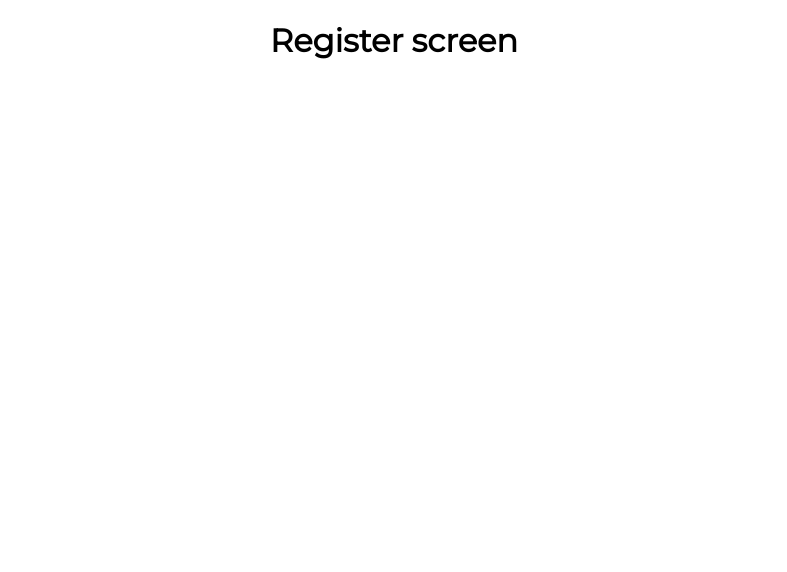
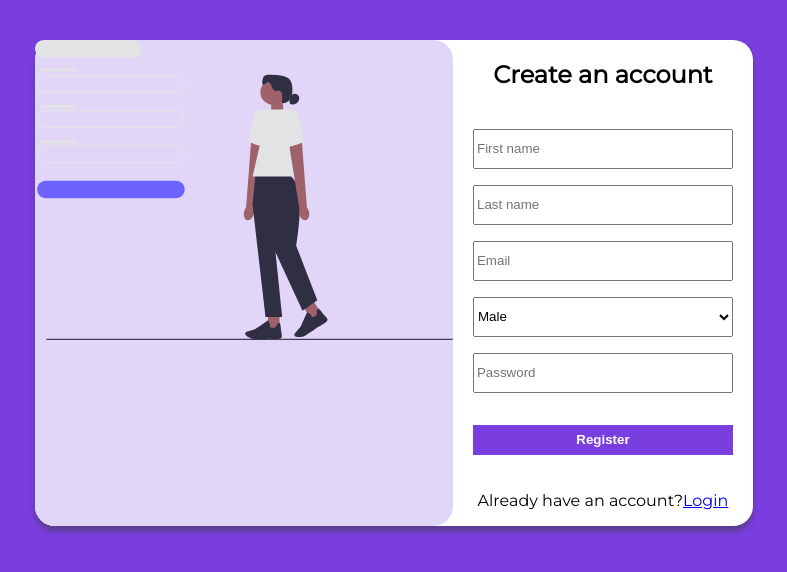
Before and after one commit to Nhatgoodkid/nodejs-chat-application, a React (Create React App) app in the folder frontend-mini-webchat/: page /auth/register in a window 1280 px wide. Shown: the top 572 px of the page, without its empty margins (246-1033 px from the left). Built offline with nearby package versions, Linux system fonts and the light colour scheme.

Commit message:
Creating and styling Register component

```diff
--- a/frontend-mini-webchat/package.json
+++ b/frontend-mini-webchat/package.json
@@ -16,7 +16,8 @@
         "start": "react-scripts start",
         "build": "react-scripts build",
         "test": "react-scripts test",
-    "eject": "react-scripts eject"
+        "eject": "react-scripts eject",
+        "beautiful": "prettier --single-quote --trailing-comma all --tab-width 4 --write **/*.{js,json,scss}"
     },
     "eslintConfig": {
         "extends": [
@@ -37,6 +38,7 @@
         ]
     },
     "devDependencies": {
+        "prettier": "^2.8.7",
         "sass": "^1.60.0"
     }
 }
--- a/frontend-mini-webchat/src/App.js
+++ b/frontend-mini-webchat/src/App.js
@@ -3,7 +3,7 @@ import Login from './components/Auth/Login';
 import Register from './components/Auth/Register';
 import Chat from './components/Chat/Chat';
 
-import { BrowserRouter as Router, Route, Switch } from 'react-router-dom'
+import { BrowserRouter as Router, Route, Switch } from 'react-router-dom';
 import './App.scss';
 
 function App() {
--- a/frontend-mini-webchat/src/assets/scss/_variable.scss
+++ b/frontend-mini-webchat/src/assets/scss/_variable.scss
@@ -1,2 +1,2 @@
-$bg-main: #793EDD;
-$bg-light: #E2D6F8;
+$bg-main: #793edd;
+$bg-light: #e2d6f8;
--- a/frontend-mini-webchat/src/components/Auth/Auth.scss
+++ b/frontend-mini-webchat/src/components/Auth/Auth.scss
@@ -1,14 +1,14 @@
 @import '../../assets/scss/variable';
 
-#auth-container{
+#auth-container {
     min-height: 100vh;
     background-color: $bg-main;
 
-    #auth-card{
+    #auth-card {
         display: flex;
         justify-content: center;
 
-        &>div{
+        & > div {
             display: flex;
             flex-direction: row;
             min-width: 500px;
@@ -16,35 +16,36 @@
             background-color: white;
             border-radius: 20px;
 
-            #image-section{
+            #image-section {
                 background-color: $bg-light;
                 border-radius: 20px;
 
-                img{
+                img {
                     max-height: 300px;
                     min-width: 100%;
                 }
             }
 
-            #form-section{
+            #form-section {
                 min-width: 300px;
 
-                h2{
+                h2 {
                     text-align: center;
                 }
 
-                form{
+                form {
                     padding: 20px;
 
-                    .input-field{
-                        input{
+                    .input-field {
+                        input,
+                        select {
                             height: 40px;
                             width: 100%;
                             box-sizing: border-box;
                         }
                     }
 
-                    button{
+                    button {
                         width: 100%;
                         height: 30px;
                         background-color: $bg-main;
--- a/frontend-mini-webchat/src/components/Auth/Login.js
+++ b/frontend-mini-webchat/src/components/Auth/Login.js
@@ -1,5 +1,7 @@
 import React from 'react'
 import loginImage from '../../assets/images/login.svg'
+import {Link} from 'react-router-dom'
+
 import './Auth.scss'
 const Login = () => {
     return(
@@ -25,7 +27,8 @@ const Login = () => {
                             <button>LOGIN</button>
                         </form>
 
-                        <p>Don't have an account? Register</p>
+                        <p>Don't have an account?
+                            <a href='/auth/register'>Register</a></p>
                     </div>
                 </div>
             </div>
--- a/frontend-mini-webchat/src/components/Auth/Register.js
+++ b/frontend-mini-webchat/src/components/Auth/Register.js
@@ -1,9 +1,52 @@
-import React from 'react'
+import React from 'react';
+import registerImage from '../../assets/images/sign_up.svg';
+import { Link } from 'react-router-dom';
 
+import './Auth.scss';
 const Register = () => {
-    return(
-        <h1>Register screen</h1>
+    return (
+        <div id="auth-container">
+            <div id="auth-card">
+                <div className="card-shadow">
+                    <div id="image-section">
+                        <img src={registerImage} alt="Login" />
+                    </div>
+
+                    <div id="form-section">
+                        <h2>Create an account</h2>
+
+                        <form>
+                            <div className="input-field mb-1">
+                                <input placeholder="First name" />
+                            </div>
+                            <div className="input-field mb-1">
+                                <input placeholder="Last name" />
+                            </div>
+                            <div className="input-field mb-1">
+                                <input placeholder="Email" />
+                            </div>
+                            <div className="input-field mb-1">
+                                <select>
+                                    <option value="male">Male</option>
+                                    <option value="female">Male</option>
+                                </select>
+                            </div>
+
+                            <div className="input-field mb-2">
+                                <input placeholder="Password" />
+                            </div>
+
+                            <button>Register</button>
+                        </form>
+                        <p>
+                            Already have an account?
+                            <a href="/auth/login">Login</a>
+                        </p>
+                    </div>
+                </div>
+            </div>
+        </div>
     );
-}
+};
 
-export default Register
+export default Register;
--- a/frontend-mini-webchat/src/index.js
+++ b/frontend-mini-webchat/src/index.js
@@ -6,9 +6,9 @@ import reportWebVitals from './reportWebVitals';
 
 const root = ReactDOM.createRoot(document.getElementById('root'));
 root.render(
-  <React.StrictMode>
-    <App />
-  </React.StrictMode>
+    <React.StrictMode>
+        <App />
+    </React.StrictMode>,
 );
 
 // If you want to start measuring performance in your app, pass a function
```
Also changed, not shown: frontend-mini-webchat/src/App.scss (+5 -6 lines), frontend-mini-webchat/src/components/Chat/Chat.js (+4 -6 lines), frontend-mini-webchat/src/reportWebVitals.js (+5 -3 lines), frontend-mini-webchat/public/manifest.json, 2 other files (tests, documents, lock files or other folders). Lines whose indentation alone changed are shown as unchanged.
